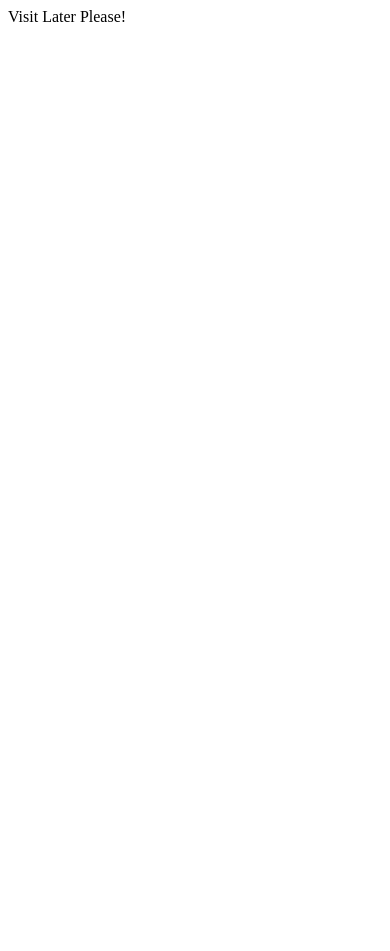
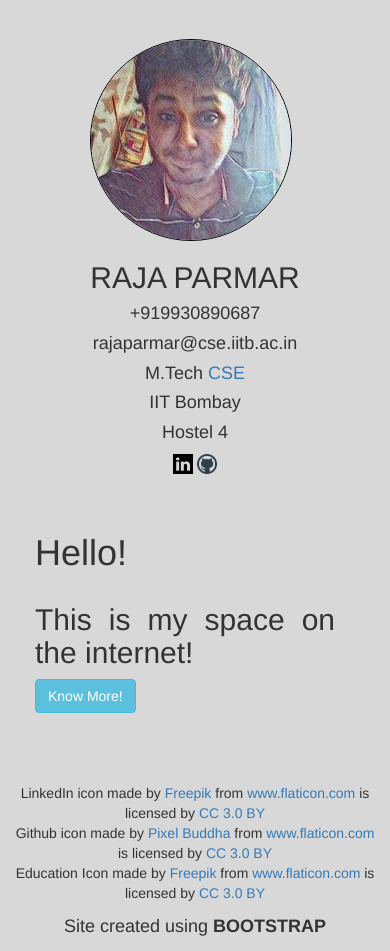
Before and after one commit to rajaParmar/rajaParmar.github.io, a plain HTML site: page index.html in a window 390 px wide. Before the commit the page ends 844 px from the top, so only its background shows below. Drawn offline with nearby package versions, Linux system fonts and the light colour scheme.

Commit message:
added my site

```diff
--- /dev/null
+++ b/educ.css
@@ -0,0 +1,16 @@
+body{
+	background-color: #D8D8D8;
+
+}
+th{
+	text-align: center;
+}
+#tab{
+	width: 75%;
+	text-align: center;
+	border: black;
+	font-size: 20px;
+	margin-right: auto;
+	margin-left: auto;
+	margin-top:200px;
+}
--- a/index.html
+++ b/index.html
@@ -1 +1,102 @@
-Visit Later Please!
+<!DOCTYPE html>
+<html>
+<meta name="viewport" content="width=device-width, initial-scale=1">
+<head>
+    <title>RAJA PARMAR</title>
+</head>
+<style type="text/css">
+    #left{
+        display: flex;
+        align-items: center;
+        justify-content: center;
+        padding-top: 10%;
+        text-align: center;
+    }
+
+</style>
+<script type="text/javascript">
+    function type(txt,ele,speed){
+        if(txt.length==0)
+            return;
+        else{
+            ele.innerHTML+=txt.charAt(0);
+            setTimeout(type,speed,txt.substring(1),ele,speed);
+        }
+
+    }
+    let txt="I am a Computer Engineer and a Masters student at IITB.My first encounter with computer programming was back in my high school where I learn C/C++ which cultivated a deep interset in computers and I have been exploring computer science ever since."
+    let fav_txt="Favourite areas:"
+
+    function put_text(){
+        document.getElementById("mybutton").style.display="none";
+
+        //document.getElementById("text").innerHTML+=txt;
+        type(txt,document.getElementById("text"),6);
+        var list_node=document.getElementById("green");
+        var list_item1=document.createElement("li");
+        var list_item2=document.createElement("li");
+        // document.getElementById("fav_text").innerHTML+=fav_txt
+        type(fav_txt,document.getElementById("fav_text"),130);
+        var txt_node1=document.createTextNode("Computing Systems.");
+        var txt_node2=document.createTextNode("Artificial Intelligence.");
+        list_item1.appendChild(txt_node1);
+        list_item2.appendChild(txt_node2);
+        list_node.appendChild(list_item1);
+        list_node.appendChild(list_item2);
+    }
+
+</script>
+<link rel="stylesheet" href="https://maxcdn.bootstrapcdn.com/bootstrap/3.3.7/css/bootstrap.min.css" integrity="sha384-BVYiiSIFeK1dGmJRAkycuHAHRg32OmUcww7on3RYdg4Va+PmSTsz/K68vbdEjh4u" crossorigin="anonymous">
+<body style="background-color: #D8D8D8;">
+    <div id="main_row">
+        <div class="col-md-6" id="left">
+            <div>
+            <img src="im1.jpeg" style="border:1px solid black;border-radius: 50%;float:left">
+            <h2  style="clear:both;padding-top: 20px;">RAJA PARMAR</h2>
+            <div style="text-align: center;">
+                <h4>+919930890687</h4>
+                <h4>rajaparmar@cse.iitb.ac.in</h4>
+                <h4>M.Tech <a href="http://cse.iitb.ac.in">CSE</a></h4>
+                <h4>IIT Bombay</h4>
+                <h4>Hostel 4</h4>
+
+                <a href="https://www.linkedin.com/in/raja-parmar-945b67124/"><img src="linkedin.png" height="20" width="20"></a>
+                <a href="https://github.com/rajaparmar"><img src="github.png" height="20" width="20"></a>
+                <!-- <a href="https://www.facebook.com/raja.parmar.12"><img src="facebook.png" height="20" width="20"></a> -->
+                <!-- <a href="edu_table.html"><img src="edu.png" height="20" width="20"></a> -->
+
+            </div>
+            <div>
+
+            </div>
+            </div>
+            <div></div>
+        </div>
+        <!-- <button type="button" class="btn btn-info" onclick="put_text()" id="mybutton">Know More!</button> -->
+        <div class="col-md-6" id="left">
+            <!-- <div><button type="button" class="btn btn-info" onclick="put_text()" id="mybutton">Know More!</button></div> -->
+            <div style="text-align: justify;padding-left:20px;padding-right: 40px">
+
+            <p><h1>Hello!</h1></p>
+
+            <h2 style="padding-top: 10px">This is my space on the internet!</h2>
+            <button type="button" class="btn btn-info" onclick="put_text()" id="mybutton">Know More!</button>
+            <p style="padding-top: 20px;"><h4 style="line-height: 27px" id="text"></h4></p>
+            <h4 id="fav_text"></h4>
+            <h4>
+                <ul style="line-height: 27px" id="green">
+
+                </ul>
+            </h4>
+            </div>
+        </div>
+    </div>
+	<!--Citations for creators of linkedin,facebook and github icons as provided by flaticon.com-->
+                    <div class="col-md-12" style="text-align: center;margin-top:40px; ">LinkedIn icon made by <a href="https://www.flaticon.com/authors/freepik" title="Freepik">Freepik</a> from <a href="https://www.flaticon.com/"                 title="Flaticon">www.flaticon.com</a> is licensed by <a href="http://creativecommons.org/licenses/by/3.0/"                 title="Creative Commons BY 3.0" target="_blank">CC 3.0 BY</a></div>
+                    <div class="col-md-12" style="text-align: center;">Github icon made by <a href="https://www.flaticon.com/authors/pixel-buddha" title="Pixel Buddha">Pixel Buddha</a> from <a href="https://www.flaticon.com/"                 title="Flaticon">www.flaticon.com</a> is licensed by <a href="http://creativecommons.org/licenses/by/3.0/"                 title="Creative Commons BY 3.0" target="_blank">CC 3.0 BY</a></div>
+                    <div class="col-md-12" style="text-align: center;">Education Icon made by <a href="https://www.flaticon.com/authors/freepik" title="Freepik">Freepik</a> from <a href="https://www.flaticon.com/"                 title="Flaticon">www.flaticon.com</a> is licensed by <a href="http://creativecommons.org/licenses/by/3.0/"                 title="Creative Commons BY 3.0" target="_blank">CC 3.0 BY</a></div>
+                    <dir class="col-md-12" style="text-align: center;"><h4>Site created using <b>BOOTSTRAP</b></h4></dir>
+
+
+</body>
+</html>
```
Also changed, not shown: facebook.png (added), github.png (added), im1.jpeg (added), linkedin.png (added).
